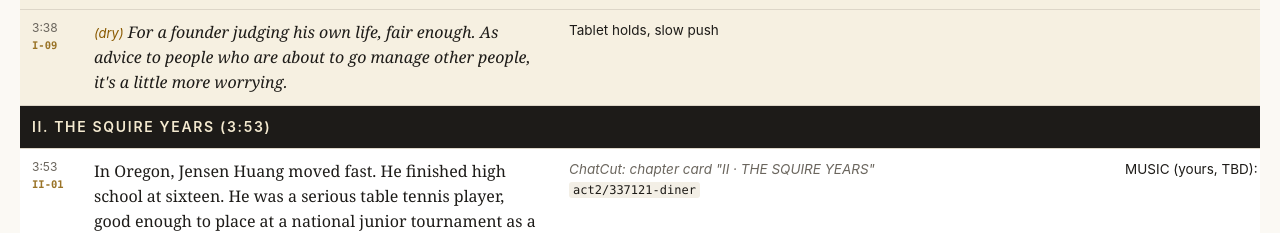
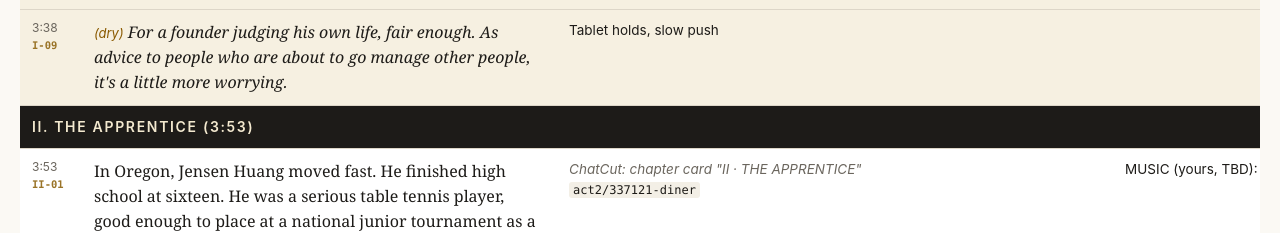
Before and after one commit to emerickli/rydiq-scripts, a plain HTML site: page index.html in a window 1280 px wide. Shown: the part 2858-3091 px from the top of the page. Drawn offline with Linux system fonts and the light colour scheme.

Commit message:
Chapter II retitled: The Apprentice
Co-Authored-By: Claude Opus 5.5 <noreply@anthropic.com>

```diff
--- a/index.html
+++ b/index.html
@@ -190,11 +190,11 @@
 </tr>
 
 <!-- CHAPTER II -->
-<tr class="chapter"><td colspan="4">II. The squire years (3:53)</td></tr>
+<tr class="chapter"><td colspan="4">II. The apprentice (3:53)</td></tr>
 <tr>
   <td class="t">3:53<span class="cid">II-01</span></td>
   <td class="n">In Oregon, Jensen Huang moved fast. He finished high school at sixteen. He was a serious table tennis player, good enough to place at a national junior tournament as a teenager. And he got a job at Denny's.</td>
-  <td class="v"><span class="self">ChatCut: chapter card "II · THE SQUIRE YEARS"</span><br><span class="f">act2/337121-diner</span></td>
+  <td class="v"><span class="self">ChatCut: chapter card "II · THE APPRENTICE"</span><br><span class="f">act2/337121-diner</span></td>
   <td class="a">MUSIC (yours, TBD): light, curious, a little jazzy</td>
 </tr>
 <tr>
```
